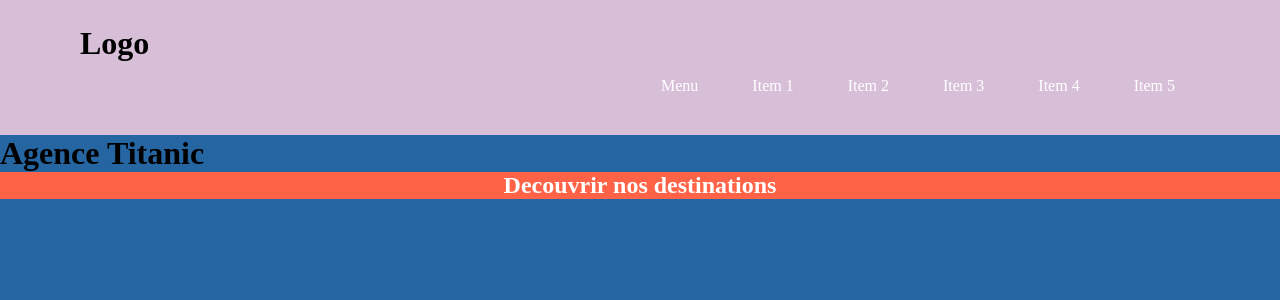
After one commit to 3d3d3d-code/WEB-SERVER, a PHP site: page /Tp_Agence_Voyage/index.html in a window 1280 px wide. The commit adds this page. Shown: the top 300 px of the page. Run offline with PHP 8.4, Linux system fonts and the light colour scheme.

Commit message:
debut agence

```diff
--- /dev/null
+++ b/www/Tp_Agence_Voyage/css/style.css
@@ -0,0 +1,84 @@
+*{
+margin: 0;
+padding: 0;
+box-sizing: border-box;
+}
+
+body{
+
+display: grid;
+
+background-color:#2565A1 ;
+
+}
+header{
+    display: inline-block;
+    width: 100%;
+   padding: 25px 80px;
+   background-color: thistle;
+   position: relative;
+
+}
+nav{
+    float: right;
+
+
+
+}
+footer{
+    background-color: tomato;
+   text-align: center;
+   color: white;
+
+
+
+
+}
+
+nav ul li{
+    display: inline-block;
+    padding:15px 25px ;
+    color: white;
+
+
+}
+nav ul li a{
+
+    text-decoration: none;
+
+}
+
+
+
+
+
+
+.logo{
+    float:left;
+
+
+}
+
+@media screen (){
+
+
+
+}
+
+
+
+
+
+
+
+
+
+
+
+
+
+@media screen and(max-width:500px){
+
+
+
+}
--- /dev/null
+++ b/www/Tp_Agence_Voyage/index.html
@@ -0,0 +1,43 @@
+<!DOCTYPE html>
+<html lang="en">
+    <head>
+        <meta charset="UTF-8">
+        <meta name="viewport" content="width=device-width, initial-scale=1.0">
+        <title>Document</title>
+        <link rel="stylesheet" href="css/style.css">
+        <link rel="stylesheet" href="js/main.js">
+    </head>
+    <body>
+        <header>
+<div class="logo"></div>
+<h1>Logo</h1>
+            <nav>
+
+                <ul>
+                    <li class="Menu">Menu</li>
+                    <li>Item 1</li>
+                    <li>Item 2</li>
+                    <li>Item 3</li>
+                    <li>Item 4</li>
+                    <li>Item 5</li>
+                </ul>
+            </nav>
+
+        </header>
+
+
+
+
+        <main>
+
+<h1>Agence Titanic</h1>
+
+        </main>
+<footer>
+    <h2>Decouvrir nos destinations</h2>
+</footer>
+        <main></main>
+
+
+    </body>
+</html>
--- a/www/users_exo.php
+++ b/www/users_exo.php
@@ -30,8 +30,8 @@ $dbConnect = new PDO($dsn,'root','');
 
 /**CONSIGNES :
  *
- * sI LE PARAMETRE 'id' est fourni dans l 'url :
- * Afficher l utilisateur correspondant a l id <i class="afficher 'aucun resultat si aucun utilisateur n est trouve
+ * Si le parametre 'id' est fourni dans l 'url :
+ * Afficher l utilisateur correspondant a l'id <i class="afficher 'aucun resultat si aucun utilisateur n est trouve
  *
  * Sinon
  * afficher tous les utilisateurs
```
Also changed, not shown: www/index.php (deleted, +0 -79 lines), www/Tp_Agence_Voyage/js/main.js (added).
